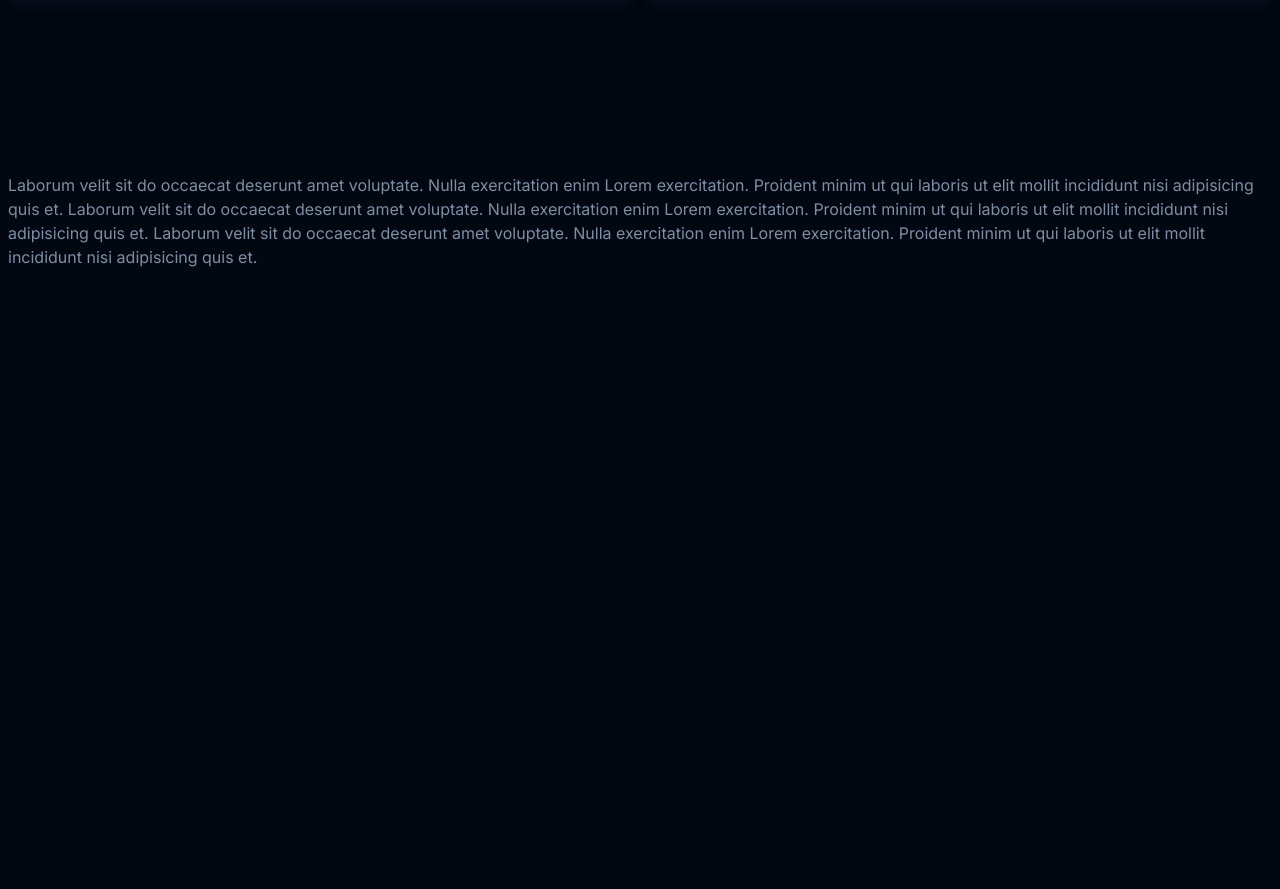
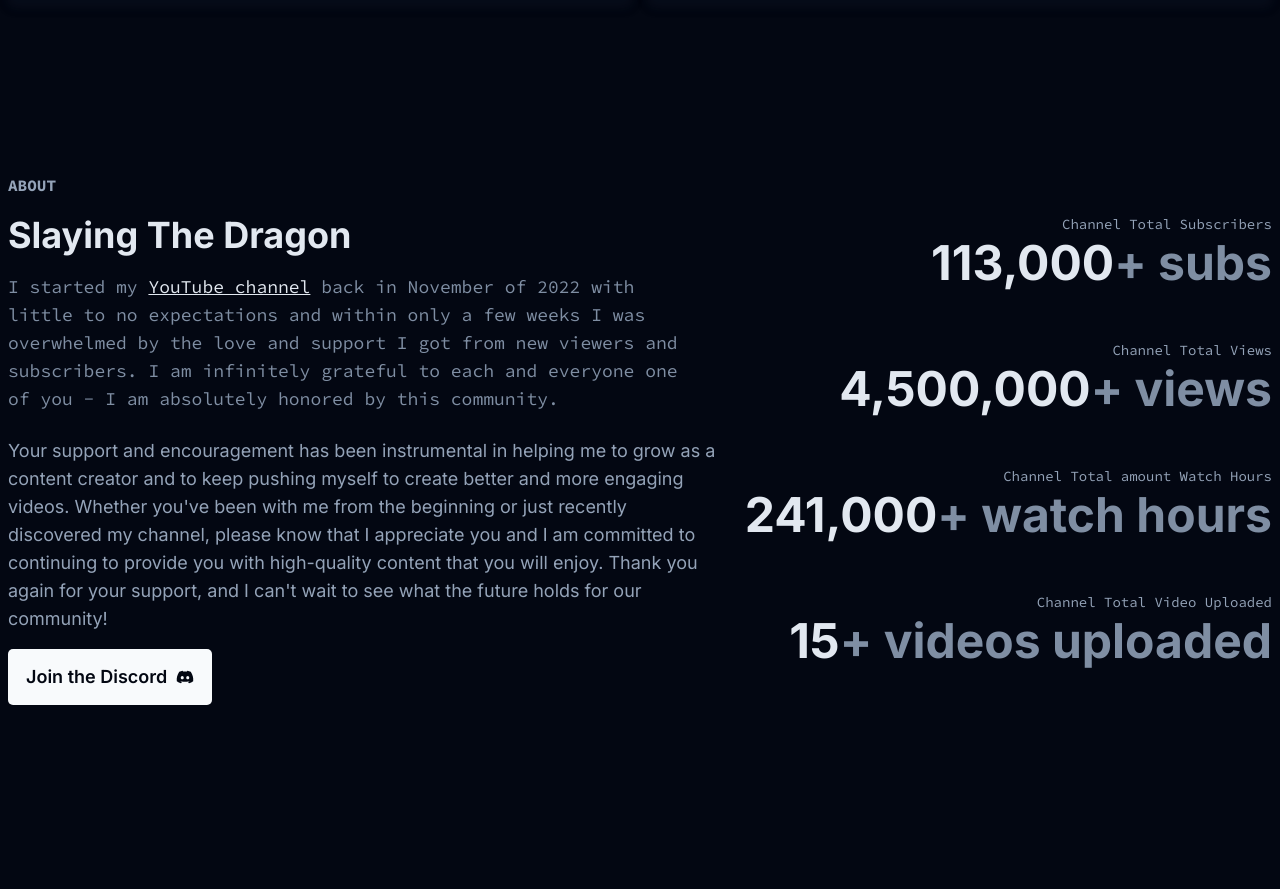
Before and after one commit to shoebpatel/slayingthedragon, a website built with Vite: page index.html in a window 1280 px wide. Shown: the part 1821-2710 px from the top of the page. Before the commit the page ends 2098 px from the top, so only its background shows below. Built offline with nearby package versions, Linux system fonts and the light colour scheme.

Commit message:
added about sections

```diff
--- a/index.html
+++ b/index.html
@@ -305,15 +305,55 @@
         </div>
       </div>
     </section>
+
+    <section class="about container section">
+      <p class="about-title">About</p>
+      <div class="about-wrapper">
+        <div class="about-wrapper1">
+          <h2 class="about-header">Slaying The Dragon</h2>
+          <p class="about-description1">I started my <span class="about-description-span">YouTube channel</span> back in
+            November of 2022 with little to no expectations and within only a few
+            weeks I was overwhelmed by the love and support I got from new viewers and subscribers. I am infinitely
+            grateful to each and everyone one of you - I am absolutely honored by this community.</p>
+          <p class="about-description2">Your support and encouragement has been instrumental in helping me to grow as a
+            content creator and to keep pushing myself to create better and more engaging videos. Whether you've been
+            with me from the beginning or just recently discovered my channel, please know that I appreciate you and I
+            am committed to continuing to provide you with high-quality content that you will enjoy. Thank you again for
+            your support, and I can't wait to see what the future holds for our community!</p>
+          <button class="btn discord-btn">Join the Discord
+            <svg stroke="currentColor" fill="currentColor" stroke-width="0" viewBox="0 0 640 512" height="1em"
+              width="1em" xmlns="http://www.w3.org/2000/svg">
+              <path
+                d="M524.531,69.836a1.5,1.5,0,0,0-.764-.7A485.065,485.065,0,0,0,404.081,32.03a1.816,1.816,0,0,0-1.923.91,337.461,337.461,0,0,0-14.9,30.6,447.848,447.848,0,0,0-134.426,0,309.541,309.541,0,0,0-15.135-30.6,1.89,1.89,0,0,0-1.924-.91A483.689,483.689,0,0,0,116.085,69.137a1.712,1.712,0,0,0-.788.676C39.068,183.651,18.186,294.69,28.43,404.354a2.016,2.016,0,0,0,.765,1.375A487.666,487.666,0,0,0,176.02,479.918a1.9,1.9,0,0,0,2.063-.676A348.2,348.2,0,0,0,208.12,430.4a1.86,1.86,0,0,0-1.019-2.588,321.173,321.173,0,0,1-45.868-21.853,1.885,1.885,0,0,1-.185-3.126c3.082-2.309,6.166-4.711,9.109-7.137a1.819,1.819,0,0,1,1.9-.256c96.229,43.917,200.41,43.917,295.5,0a1.812,1.812,0,0,1,1.924.233c2.944,2.426,6.027,4.851,9.132,7.16a1.884,1.884,0,0,1-.162,3.126,301.407,301.407,0,0,1-45.89,21.83,1.875,1.875,0,0,0-1,2.611,391.055,391.055,0,0,0,30.014,48.815,1.864,1.864,0,0,0,2.063.7A486.048,486.048,0,0,0,610.7,405.729a1.882,1.882,0,0,0,.765-1.352C623.729,277.594,590.933,167.465,524.531,69.836ZM222.491,337.58c-28.972,0-52.844-26.587-52.844-59.239S193.056,219.1,222.491,219.1c29.665,0,53.306,26.82,52.843,59.239C275.334,310.993,251.924,337.58,222.491,337.58Zm195.38,0c-28.971,0-52.843-26.587-52.843-59.239S388.437,219.1,417.871,219.1c29.667,0,53.307,26.82,52.844,59.239C470.715,310.993,447.538,337.58,417.871,337.58Z">
+              </path>
+            </svg>
+          </button>
+        </div>
+        <div class="about-wrapper2">
+          <div>
+            <p class="about-channel">Channel Total Subscribers</p>
+            <p class="about-channel-numbers">113,000<span class="about-channel-numbers-span">+ subs</span></p>
+          </div>
+          <div>
+            <p class="about-channel">Channel Total Views</p>
+            <p class="about-channel-numbers">4,500,000<span class="about-channel-numbers-span">+ views</span></p>
+          </div>
+          <div>
+            <p class="about-channel">Channel Total amount Watch Hours</p>
+            <p class="about-channel-numbers">241,000<span class="about-channel-numbers-span">+ watch hours</span></p>
+          </div>
+          <div>
+            <p class="about-channel">Channel Total Video Uploaded</p>
+            <p class="about-channel-numbers">15<span class="about-channel-numbers-span">+ videos uploaded</span></p>
+          </div>
+        </div>
+      </div>
+    </section>
+
+
   </main>
 
   <footer class="container section">
-    Laborum velit sit do occaecat deserunt amet voluptate. Nulla exercitation enim Lorem exercitation. Proident minim ut
-    qui laboris ut elit mollit incididunt nisi adipisicing quis et.
-    Laborum velit sit do occaecat deserunt amet voluptate. Nulla exercitation enim Lorem exercitation. Proident minim ut
-    qui laboris ut elit mollit incididunt nisi adipisicing quis et.
-    Laborum velit sit do occaecat deserunt amet voluptate. Nulla exercitation enim Lorem exercitation. Proident minim ut
-    qui laboris ut elit mollit incididunt nisi adipisicing quis et.
   </footer>
   <script type="module" src="src/main.js"></script>
 </body>
--- a/src/main.js
+++ b/src/main.js
@@ -3,6 +3,7 @@ import '../styles/style.css';
 import '../styles/header.css';
 import '../styles/intro.css';
 import '../styles/courses.css';
+import '../styles/about.css';
 import '../styles/utils.css';
 
 import mobileNav from "../src/components/mobile-nav";
--- /dev/null
+++ b/styles/about.css
@@ -0,0 +1,169 @@
+.about-title {
+  font-family: var(--font-family-secondary);
+  color: var(--clr-base-light);
+  font-size: var(--size-xs);
+  text-transform: uppercase;
+  font-weight: 700;
+  margin-bottom: 1em;
+}
+
+.about-wrapper {
+  display: flex;
+  flex-direction: column;
+}
+
+.about-header {
+  font-size: var(--size-3xl);
+  color: var(--clr-light);
+}
+
+.about-description1 {
+  font-size: var(--size-base);
+  color: var(--clr-base);
+  font-family: var(--font-family-secondary);
+  margin-top: 1rem;
+  line-height: 1.75rem;
+  max-width: 70ch;
+}
+
+.about-description-span {
+  color: var(--clr-light);
+  text-decoration: underline;
+}
+
+.about-description2 {
+  font-size: var(--size-base);
+  color: var(--clr-base-light);
+  margin-top: 1.5rem;
+  line-height: 1.75rem;
+  max-width: 70ch;
+}
+
+.discord-btn {
+  font-size: var(--size-sm);
+  word-spacing: normal !important;
+  letter-spacing: 0em !important;
+  display: flex;
+  gap: 0.5em;
+  margin-top: 1rem;
+}
+
+.about-wrapper2 {
+    display: flex;
+    flex-direction: column;
+    margin-top: 2rem;
+    gap: 2rem;
+  }
+
+.about-channel{
+  font-size: var(--size-xs);
+  color: var(--clr-base-light);
+  font-family: var(--font-family-secondary);
+}
+
+.about-channel-numbers{
+  font-size: var(--size-3xl);
+  color: var(--clr-light);
+  font-weight: bold;
+}
+
+.about-channel-numbers-span{
+  color: var(--clr-base);
+}
+
+/* xs at least 475px and up*/
+@media (min-width: 475px) {
+  .about-title {
+    font-size: var(--size-sm);
+  }
+  .discord-btn {
+    font-size: var(--size-base);
+  }
+  .about-channel{
+     font-size: var(--size-sm);
+  }
+  .about-channel-numbers{
+    font-size: var(--size-4xl);
+  }
+}
+
+/* sm at least 640px and up*/
+@media (min-width: 640px) {}
+
+/* md at least 768px and up*/
+@media (min-width: 768px) {}
+
+/* lg at least 1024px and up*/
+@media (min-width: 1024px) {
+  .about-wrapper1 {
+    display: flex;
+    flex-direction: column;
+    justify-content: center;
+    align-items: center;
+    text-align: center;
+  }
+
+  .about-wrapper2 {
+    justify-content: center;
+    align-items: center;
+    text-align: center;
+  }
+}
+
+/* xl at least 1280px and up*/
+@media (min-width: 1280px) {
+  .about-title {
+    font-size: var(--size-base);
+  }
+
+  .about-wrapper {
+    flex-direction: row;
+    justify-content: space-between;
+  }
+
+  .about-wrapper1 {
+    display: block;
+    text-align: left;
+  }
+
+  .about-header {
+    font-size: var(--size-4xl);
+  }
+
+  .about-description1 {
+    font-size: var(--size-lg);
+    max-width: 63ch;
+  }
+
+  .about-description2 {
+    font-size: var(--size-lg);
+    max-width: 63ch;
+  }
+
+  .discord-btn {
+    font-size: var(--size-lg);
+  }
+
+  .about-wrapper2 {
+      justify-content: flex-start;
+      align-items: end;
+      text-align: right;
+      margin-top: 0;
+      gap: 3rem;
+  }
+
+  .about-channel-numbers{
+    font-size: var(--size-5xl);
+  }
+}
+
+/* 2xl at least 1536px and up*/
+@media (min-width: 1536px) {
+  .about-description1 {
+    max-width: 70ch;
+  }
+
+  .about-description2 {
+    max-width: 70ch;
+  }
+}
```
